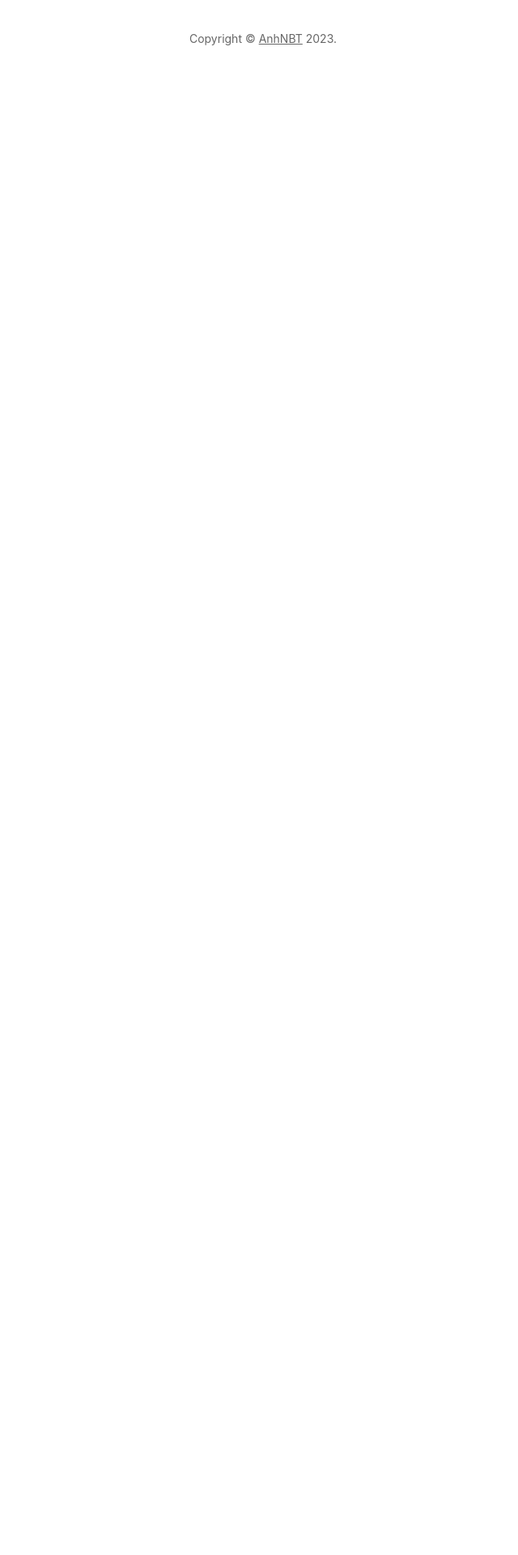
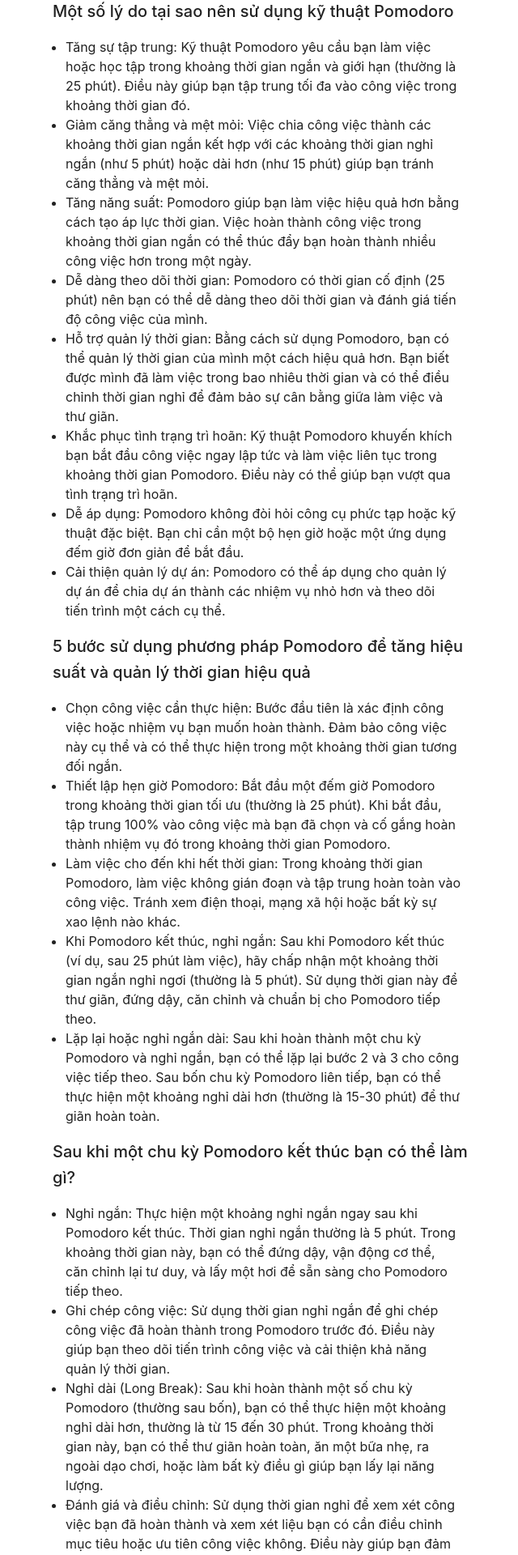
Before and after one commit to anhnbt/pomodoro, a React (Create React App) app: page / in a window 1280 px wide. Shown: the part 1049-2969 px from the top of the page at 81% size, without its empty margins (315-955 px from the left). Before the commit the page ends 1131 px from the top, so only its background shows below. Built offline with nearby package versions, Linux system fonts and the light colour scheme.

Commit message:
Thêm nội dung

```diff
--- a/src/Pomodoro.js
+++ b/src/Pomodoro.js
@@ -20,7 +20,7 @@ import {
   START,
   PAUSE,
   RESET,
-  DIGITAL_SOUND
+  DIGITAL_SOUND,
 } from "./constants";
 import { updateTitle } from "./helpers";
 import { player } from "./player";
@@ -328,6 +328,123 @@ function Pomodoro() {
               Phương pháp Pomodoro, Wikipedia
             </Link>
           </Typography>
+          <Typography variant="h6" component="h2" gutterBottom>
+            Một số lý do tại sao nên sử dụng kỹ thuật Pomodoro
+          </Typography>
+          <Box
+            sx={{
+              px: 2,
+            }}
+            component="ul"
+          >
+            <Box component="li">
+              Tăng sự tập trung: Kỹ thuật Pomodoro yêu cầu bạn làm việc hoặc học
+              tập trong khoảng thời gian ngắn và giới hạn (thường là 25 phút).
+              Điều này giúp bạn tập trung tối đa vào công việc trong khoảng thời
+              gian đó.
+            </Box>
+            <Box component="li">
+              Giảm căng thẳng và mệt mỏi: Việc chia công việc thành các khoảng
+              thời gian ngắn kết hợp với các khoảng thời gian nghỉ ngắn (như 5
+              phút) hoặc dài hơn (như 15 phút) giúp bạn tránh căng thẳng và mệt
+              mỏi.
+            </Box>
+            <Box component="li">
+              Tăng năng suất: Pomodoro giúp bạn làm việc hiệu quả hơn bằng cách
+              tạo áp lực thời gian. Việc hoàn thành công việc trong khoảng thời
+              gian ngắn có thể thúc đẩy bạn hoàn thành nhiều công việc hơn trong
+              một ngày.
+            </Box>
+            <Box component="li">
+              Dễ dàng theo dõi thời gian: Pomodoro có thời gian cố định (25
+              phút) nên bạn có thể dễ dàng theo dõi thời gian và đánh giá tiến
+              độ công việc của mình.
+            </Box>
+            <Box component="li">
+              Hỗ trợ quản lý thời gian: Bằng cách sử dụng Pomodoro, bạn có thể
+              quản lý thời gian của mình một cách hiệu quả hơn. Bạn biết được
+              mình đã làm việc trong bao nhiêu thời gian và có thể điều chỉnh
+              thời gian nghỉ để đảm bảo sự cân bằng giữa làm việc và thư giãn.
+            </Box>
+            <Box component="li">
+              Khắc phục tình trạng trì hoãn: Kỹ thuật Pomodoro khuyến khích bạn
+              bắt đầu công việc ngay lập tức và làm việc liên tục trong khoảng
+              thời gian Pomodoro. Điều này có thể giúp bạn vượt qua tình trạng
+              trì hoãn.
+            </Box>
+            <Box component="li">
+              Dễ áp dụng: Pomodoro không đòi hỏi công cụ phức tạp hoặc kỹ thuật
+              đặc biệt. Bạn chỉ cần một bộ hẹn giờ hoặc một ứng dụng đếm giờ đơn
+              giản để bắt đầu.
+            </Box>
+            <Box component="li">
+              Cải thiện quản lý dự án: Pomodoro có thể áp dụng cho quản lý dự án
+              để chia dự án thành các nhiệm vụ nhỏ hơn và theo dõi tiến trình
+              một cách cụ thể.
+            </Box>
+          </Box>
+
+          <Typography variant="h6" component="h2" gutterBottom>
+            5 bước sử dụng phương pháp Pomodoro để tăng hiệu suất và quản lý
+            thời gian hiệu quả
+          </Typography>
+          <Box
+            sx={{
+              px: 2,
+            }}
+            component="ul"
+          >
+            <Box component="li">
+              Chọn công việc cần thực hiện: Bước đầu tiên là xác định công việc
+              hoặc nhiệm vụ bạn muốn hoàn thành. Đảm bảo công việc này cụ thể và
+              có thể thực hiện trong một khoảng thời gian tương đối ngắn.
+            </Box>
+            <Box component="li">
+            Thiết lập hẹn giờ Pomodoro: Bắt đầu một đếm giờ Pomodoro trong khoảng thời gian tối ưu (thường là 25 phút). Khi bắt đầu, tập trung 100% vào công việc mà bạn đã chọn và cố gắng hoàn thành nhiệm vụ đó trong khoảng thời gian Pomodoro.
+            </Box>
+            <Box component="li">
+            Làm việc cho đến khi hết thời gian: Trong khoảng thời gian Pomodoro, làm việc không gián đoạn và tập trung hoàn toàn vào công việc. Tránh xem điện thoại, mạng xã hội hoặc bất kỳ sự xao lệnh nào khác.
+            </Box>
+            <Box component="li">
+            Khi Pomodoro kết thúc, nghỉ ngắn: Sau khi Pomodoro kết thúc (ví dụ, sau 25 phút làm việc), hãy chấp nhận một khoảng thời gian ngắn nghỉ ngơi (thường là 5 phút). Sử dụng thời gian này để thư giãn, đứng dậy, căn chỉnh và chuẩn bị cho Pomodoro tiếp theo.
+            </Box>
+            <Box component="li">
+            Lặp lại hoặc nghỉ ngắn dài: Sau khi hoàn thành một chu kỳ Pomodoro và nghỉ ngắn, bạn có thể lặp lại bước 2 và 3 cho công việc tiếp theo. Sau bốn chu kỳ Pomodoro liên tiếp, bạn có thể thực hiện một khoảng nghỉ dài hơn (thường là 15-30 phút) để thư giãn hoàn toàn.
+            </Box>
+            </Box>
+
+
+          <Typography variant="h6" component="h2" gutterBottom>
+          Sau khi một chu kỳ Pomodoro kết thúc bạn có thể làm gì?
+          </Typography>
+          <Box
+            sx={{
+              px: 2,
+            }}
+            component="ul"
+          >
+            <Box component="li">
+            Nghỉ ngắn: Thực hiện một khoảng nghỉ ngắn ngay sau khi Pomodoro kết thúc. Thời gian nghỉ ngắn thường là 5 phút. Trong khoảng thời gian này, bạn có thể đứng dậy, vận động cơ thể, căn chỉnh lại tư duy, và lấy một hơi để sẵn sàng cho Pomodoro tiếp theo.
+            </Box>
+            <Box component="li">
+            Ghi chép công việc: Sử dụng thời gian nghỉ ngắn để ghi chép công việc đã hoàn thành trong Pomodoro trước đó. Điều này giúp bạn theo dõi tiến trình công việc và cải thiện khả năng quản lý thời gian.
+            </Box>
+            <Box component="li">
+            Nghỉ dài (Long Break): Sau khi hoàn thành một số chu kỳ Pomodoro (thường sau bốn), bạn có thể thực hiện một khoảng nghỉ dài hơn, thường là từ 15 đến 30 phút. Trong khoảng thời gian này, bạn có thể thư giãn hoàn toàn, ăn một bữa nhẹ, ra ngoài dạo chơi, hoặc làm bất kỳ điều gì giúp bạn lấy lại năng lượng.
+            </Box>
+            <Box component="li">
+            Đánh giá và điều chỉnh: Sử dụng thời gian nghỉ để xem xét công việc bạn đã hoàn thành và xem xét liệu bạn có cần điều chỉnh mục tiêu hoặc ưu tiên công việc không. Điều này giúp bạn đảm bảo bạn đang làm việc vào hướng đúng.
+            </Box>
+            <Box component="li">
+            Nắm vận động: Trong khoảng nghỉ, bạn có thể thực hiện một số động tác nhẹ để giảm căng thẳng cơ bắp và tăng tuần hoàn máu.
+            </Box>
+            <Box component="li">
+            Nắm vận động: Trong khoảng nghỉ, bạn có thể thực hiện một số động tác nhẹ để giảm căng thẳng cơ bắp và tăng tuần hoàn máu.
+            </Box>
+            <Box component="li">
+            Tận dụng thời gian nghỉ: Sử dụng thời gian nghỉ để làm những công việc nhẹ nhàng hoặc thư giãn. Ví dụ, bạn có thể lập lịch gọi điện thoại, kiểm tra email, hoặc đọc một chút.
+            </Box>
+          </Box>
         </Box>
       </Container>
     </main>
```
